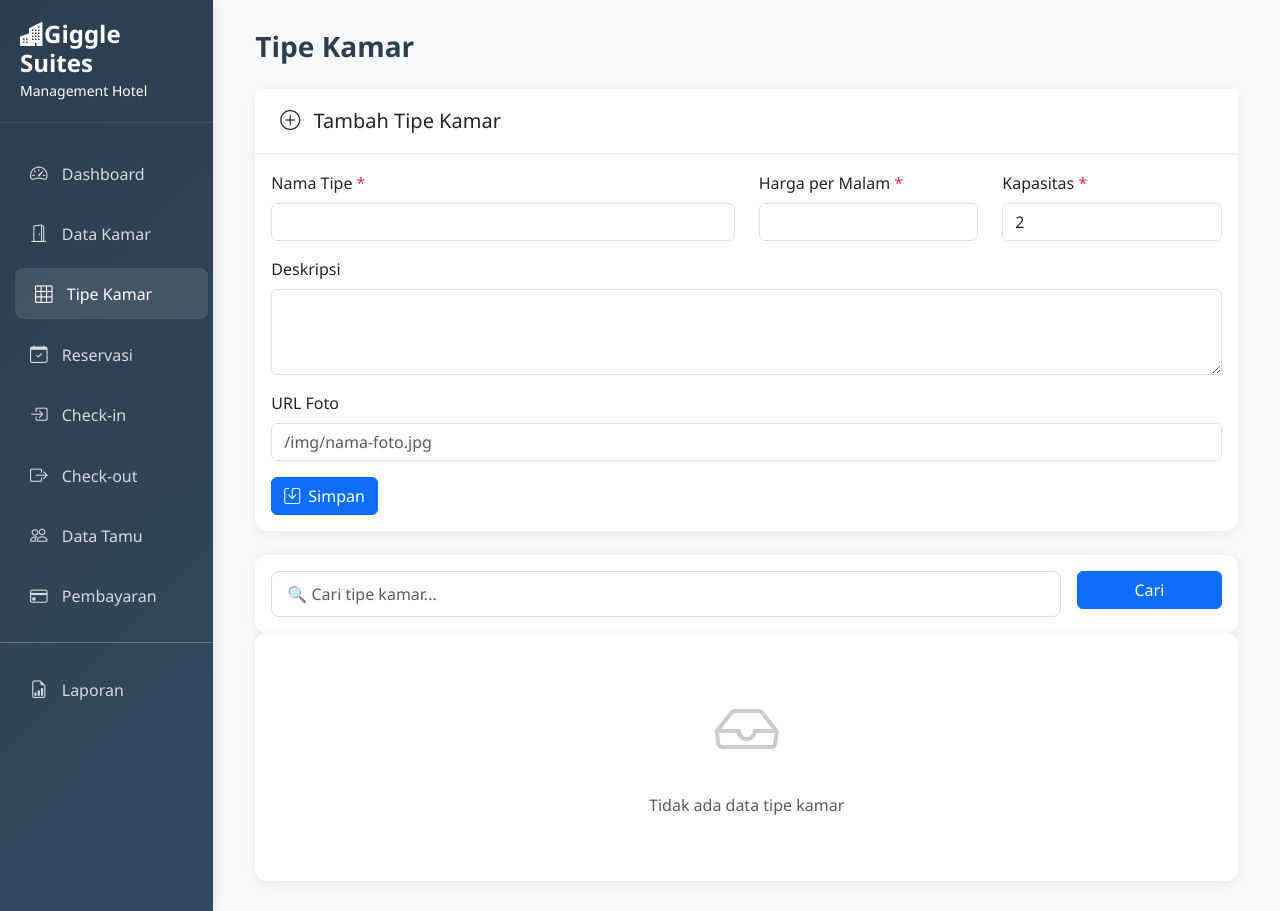
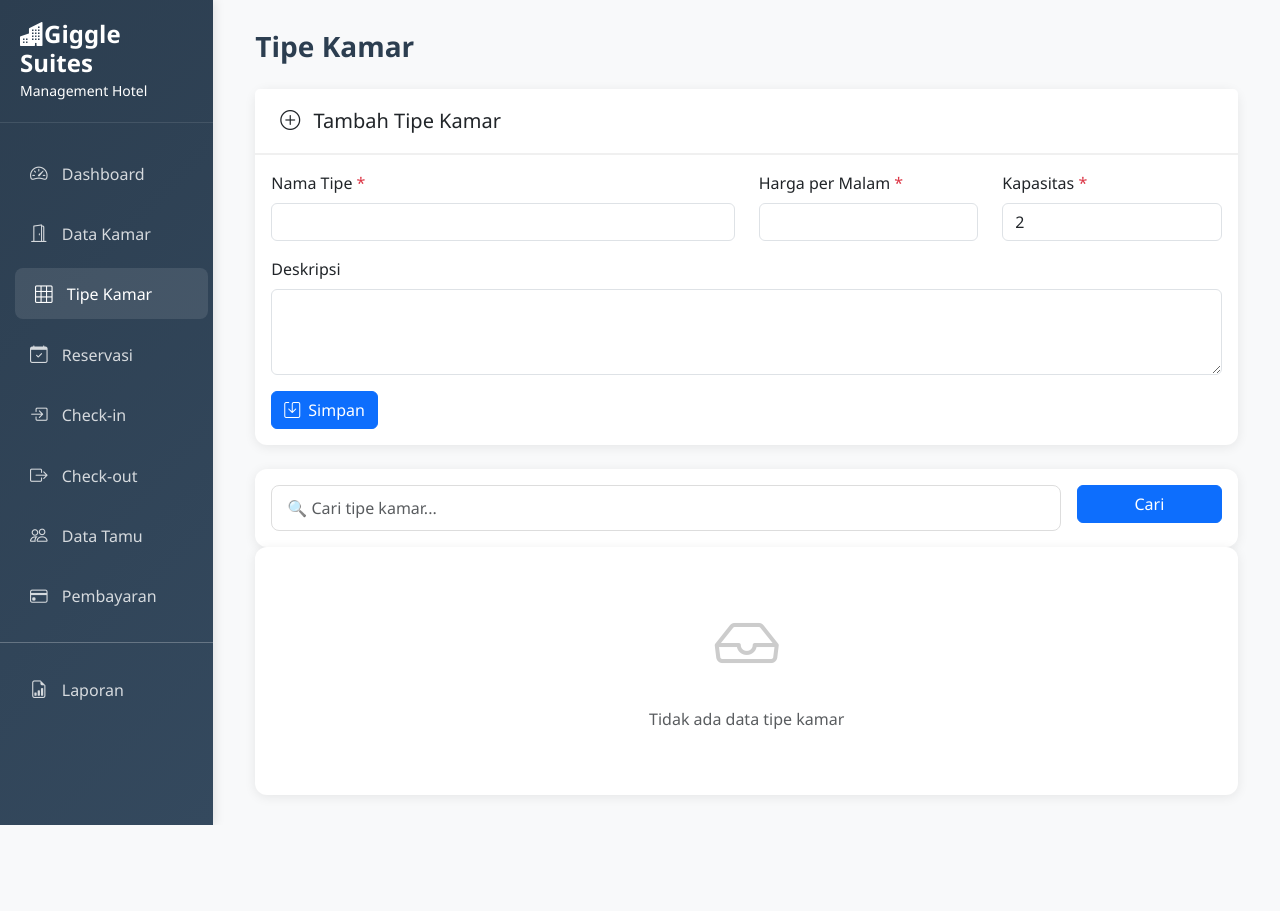
Before and after one commit to deaaww/reservasi_hotel, a PHP site: page /index.php?page=tipe_kamar in a window 1280 px wide. After the commit the page ends 825 px from the top, so only its background shows below. Run offline with PHP 8.4, Linux system fonts and the light colour scheme; data that the repository does not hold is empty; some libraries are stand-ins or nearby versions.

Commit message:
hapus url foto

```diff
--- a/config/Database.php
+++ b/config/Database.php
@@ -3,7 +3,7 @@ define('DB_HOST', 'localhost');
 define('DB_PORT', '5433');
 define('DB_NAME', 'reservasi_hotel');
 define('DB_USER', 'postgres');
-define('DB_PASS', '121205');
+define('DB_PASS', 'sukmapostgre27');
 
 class Database {
     private $conn;
--- a/views/tipe_kamar.php
+++ b/views/tipe_kamar.php
@@ -144,13 +144,6 @@ if (isset($_GET['action']) && $_GET['action'] == 'edit' && isset($_GET['id'])) {
                 <textarea class="form-control" name="deskripsi" rows="3"><?php echo $edit_data ? $edit_data['deskripsi'] : ''; ?></textarea>
             </div>
 
-            <div class="mb-3">
-                <label class="form-label">URL Foto</label>
-                <input type="text" class="form-control" name="foto_url"
-                    value="<?php echo $edit_data ? $edit_data['foto_url'] : ''; ?>"
-                    placeholder="/img/nama-foto.jpg">
-            </div>
-
             <?php if ($edit_data): ?>
                 <input type="hidden" name="id_tipe" value="<?php echo $edit_data['id_tipe']; ?>">
                 <button type="submit" name="update" class="btn btn-primary">
```
